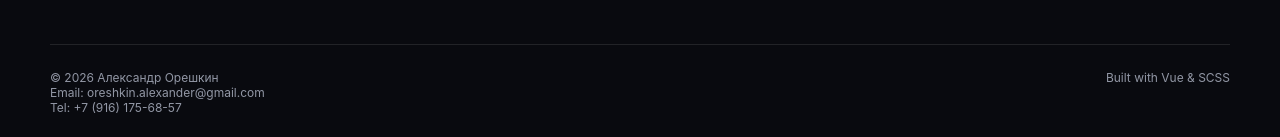
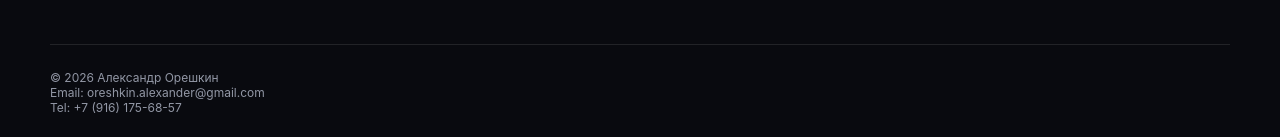
Before and after one commit to AlexanderOreshkin/CV-portfolio, a Vue app: page / in a window 1280 px wide. Shown: the part 5383-5520 px from the top of the page. Built offline with nearby package versions, Linux system fonts and the light colour scheme.

Commit message:
Update App.vue

```diff
--- a/src/App.vue
+++ b/src/App.vue
@@ -25,6 +25,5 @@ import Contact from './components/Contact.vue'
       <span><br>Email: oreshkin.alexander@gmail.com</span>
       <span><br>Tel: +7 (916) 175-68-57</span>
     </span>
-    <span>Built with Vue & SCSS</span>
   </footer>
 </template>
```
